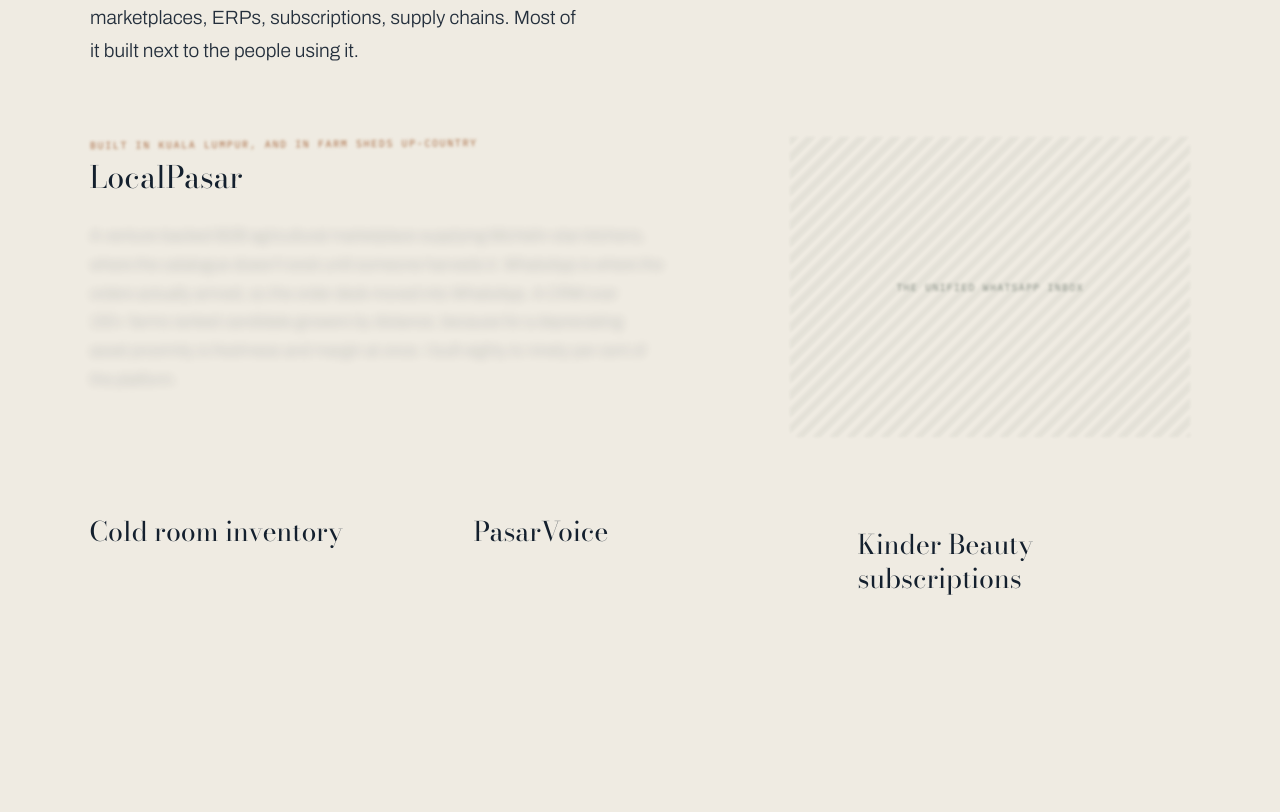
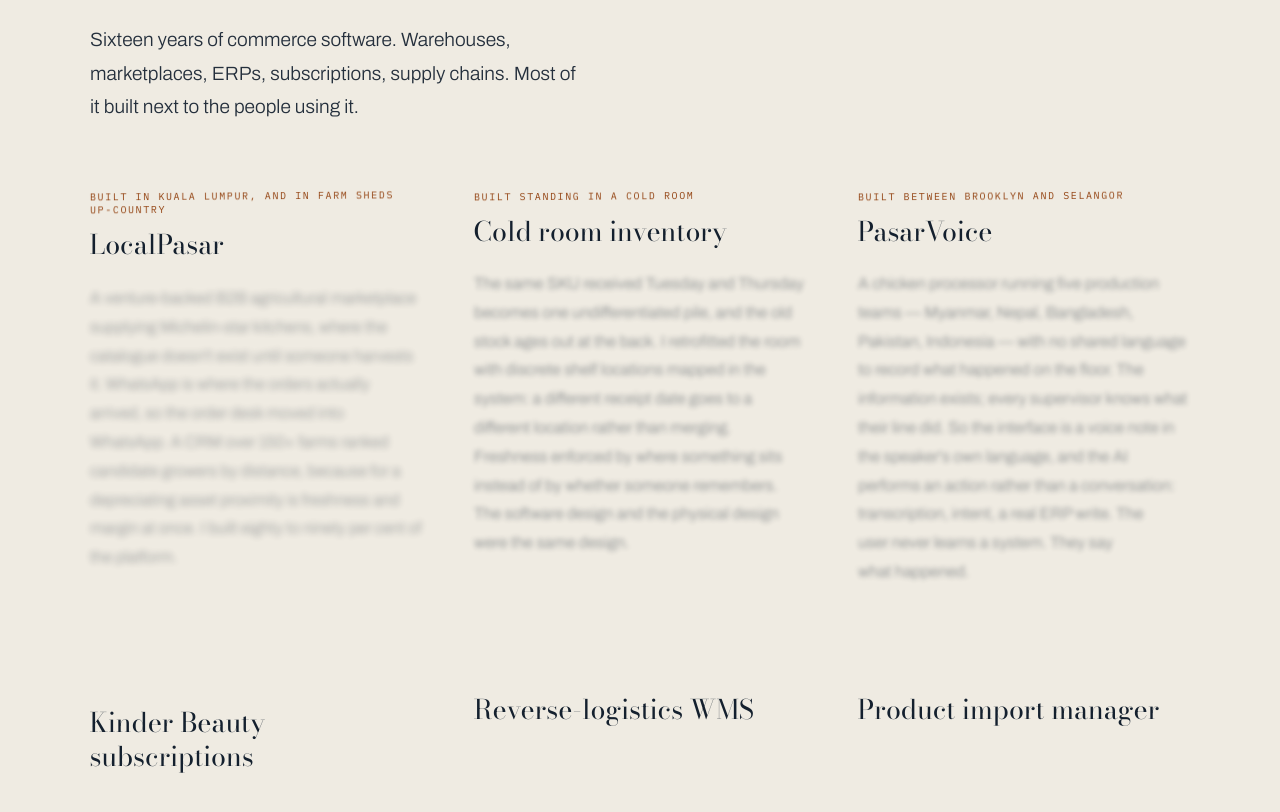
Before and after one commit to MrDellimore/andrew-dellimore-portfolio, a Vue app: page / in a window 1280 px wide. Shown: the part 4840-5652 px from the top of the page. Built offline with nearby package versions, Linux system fonts and the light colour scheme; no server answers.

Commit message:
Drop LocalPasar's placeholder image, align it with the standard card grid

```diff
--- a/src/data/content.js
+++ b/src/data/content.js
@@ -77,8 +77,6 @@ export const VENTURES = {
       stamp: 'Built in Kuala Lumpur, and in farm sheds up-country',
       title: 'LocalPasar',
       body: "A venture-backed B2B agricultural marketplace supplying Michelin-star kitchens, where the catalogue doesn't exist until someone harvests it. WhatsApp is where the orders actually arrived, so the order desk moved into WhatsApp. A CRM over 150+ farms ranked candidate growers by distance, because for a depreciating asset proximity is freshness and margin at once. I built eighty to ninety per cent of the platform.",
-      featured: true,
-      imageCaption: 'the unified WhatsApp inbox',
       underTheHood: [
         'Cloud — AWS primary, GCP in parallel against credits',
         'Frontend — Vue.js, static assets on S3 via CDN; product pages compiled to static at the edge',
```
